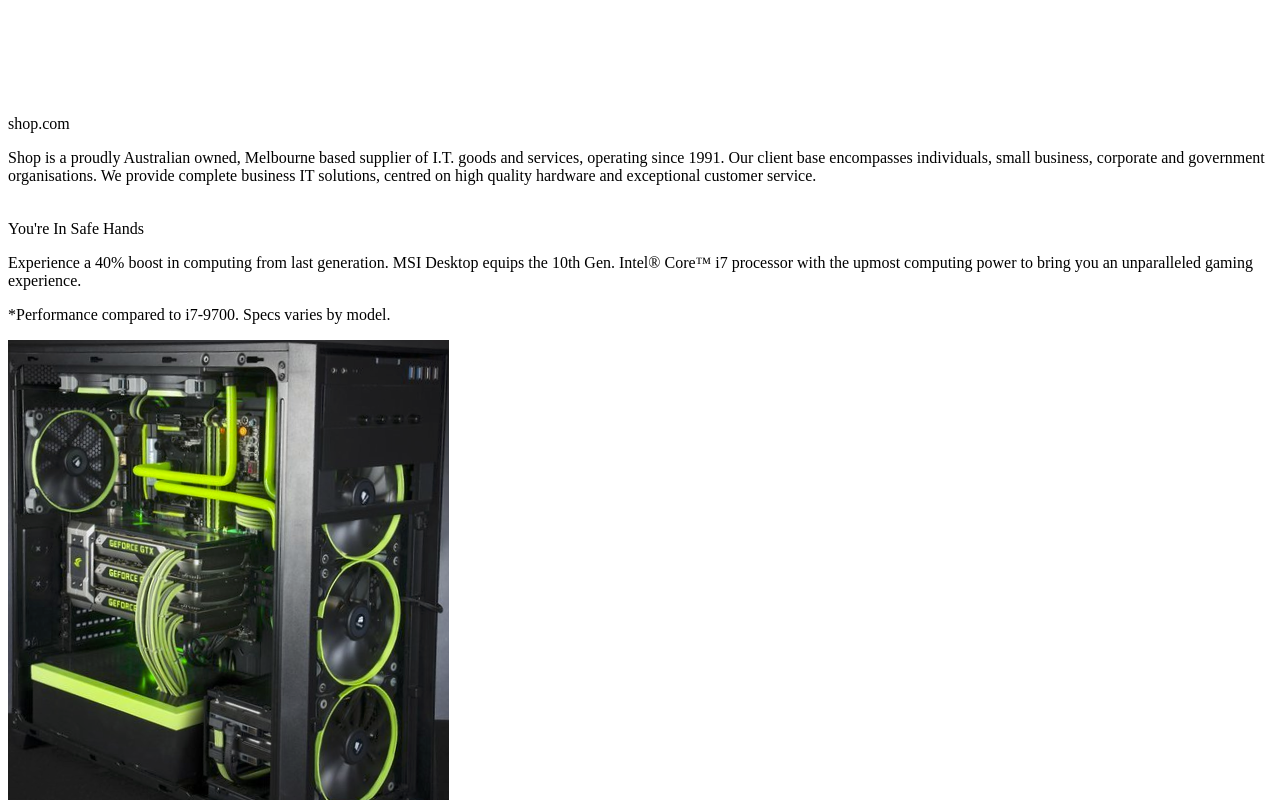
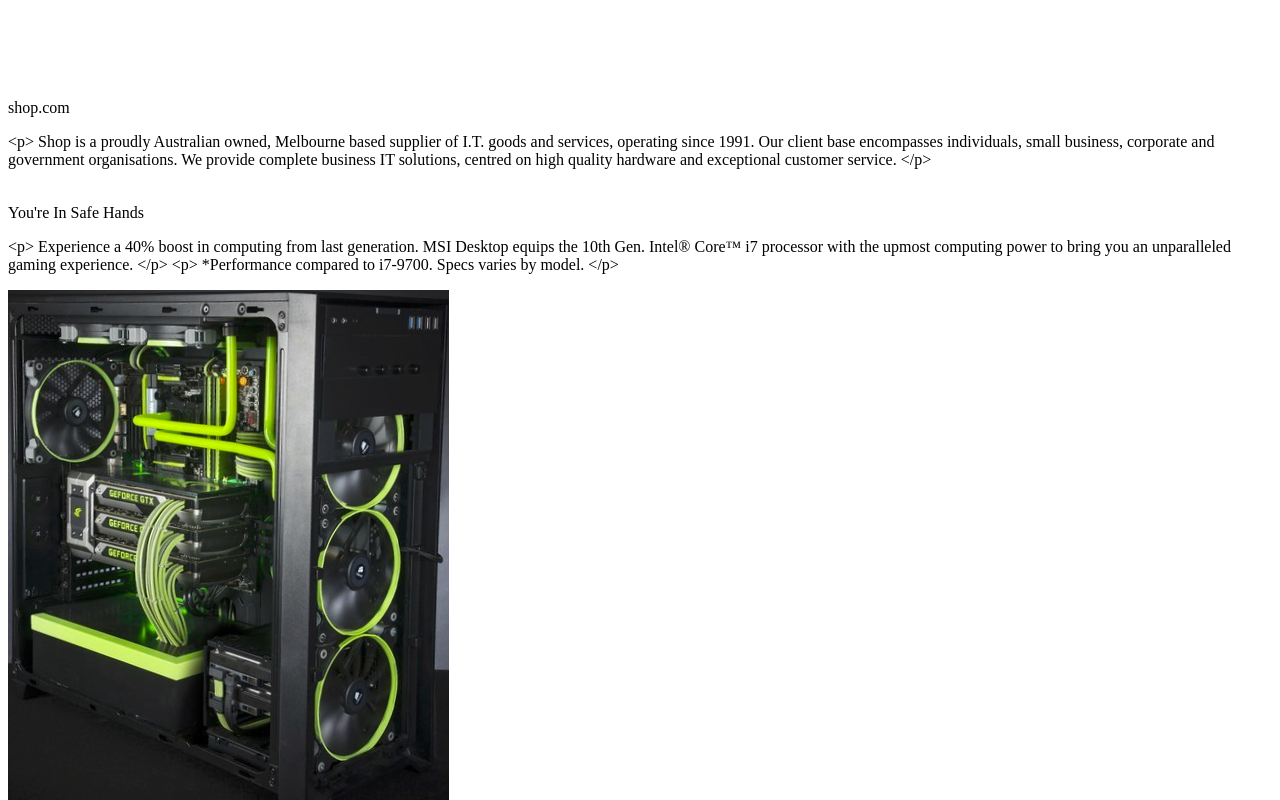
Before and after one commit to ulythegod/tech-online-store, a React (Create React App) app: page /about-us in a window 1280 px wide. Shown: the part 2020-2820 px from the top of the page. Built offline with nearby package versions, Linux system fonts and the light colour scheme.

Commit message:
fixing descriptions props for html elements

```diff
--- a/src/components/AboutUs/AboutUsLeft.tsx
+++ b/src/components/AboutUs/AboutUsLeft.tsx
@@ -1,5 +1,4 @@
 import React from 'react';
-import parse from 'html-react-parser';
 
 interface ComponentProps {
     image: string;
@@ -28,7 +27,7 @@
                     }
                     <span>{this.props.title}</span>
                     <p>
-                        {parse(this.props.description)}
+                        {this.props.description}
                     </p>
                 </div>
             </section>
--- a/src/components/AboutUs/AboutUsRight.tsx
+++ b/src/components/AboutUs/AboutUsRight.tsx
@@ -1,5 +1,4 @@
 import React from 'react';
-import parse from 'html-react-parser';
 
 interface ComponentProps {
     image: string;
@@ -25,7 +24,7 @@
                     }
                     <span>{this.props.title}</span>
                     <p>
-                        {parse(this.props.description)}
+                        {this.props.description}
                     </p>
                 </div>
                 <div className="image">
```
